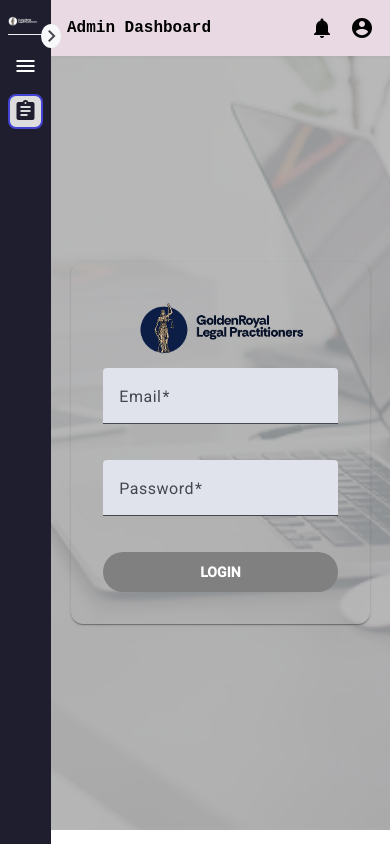
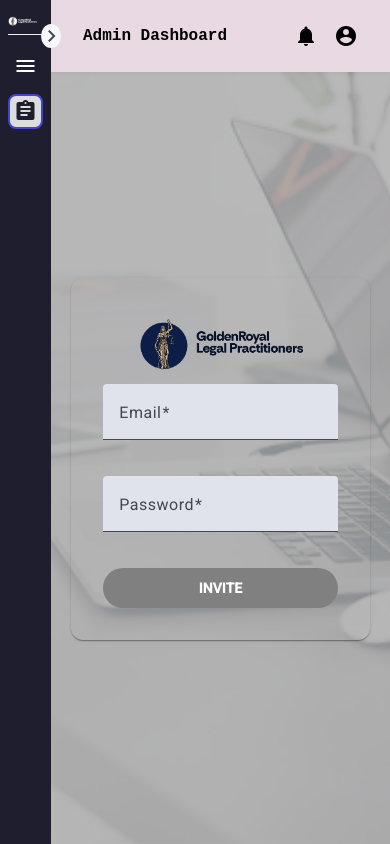
Before and after one commit to saMreact1/Golden-Royal, an Angular app: page /admin/invite in a window 390 px wide. Built offline with nearby package versions, Linux system fonts and the light colour scheme; a web font is replaced by a local one.

Commit message:
Invite user page

```diff
--- a/src/app/pages/admin/admin.scss
+++ b/src/app/pages/admin/admin.scss
@@ -154,7 +154,7 @@
             z-index: 0;
 
             @media (max-width: 480px) {
-                padding: 1rem;
+                // padding: 1rem;
             }
 
             span {
--- a/src/app/pages/admin/invite/invite.html
+++ b/src/app/pages/admin/invite/invite.html
@@ -5,7 +5,7 @@
                 <img src="../../../../assets/images/logo.png" alt="">
             </mat-card-title>
 
-            <form [formGroup]="loginForm" (ngSubmit)="onSubmit()">
+            <form [formGroup]="inviteForm" (ngSubmit)="onSubmit()">
                 <mat-form-field appearance="fill">
                     <mat-label>Email</mat-label>
                     <input type="email" formControlName="email" matInput required>
@@ -16,7 +16,7 @@
                     <input type="text" formControlName="password" matInput required>
                 </mat-form-field>
 
-                <button mat-button [disabled]="loginForm.invalid">LOGIN</button>
+                <button mat-button [disabled]="inviteForm.invalid">INVITE</button>
             </form>
         </mat-card>
     </div>
--- a/src/app/pages/admin/invite/invite.scss
+++ b/src/app/pages/admin/invite/invite.scss
@@ -4,6 +4,10 @@
     background-position: center;
     height: calc(100vh - 70px);
     overflow: hidden;
+
+    @media (max-width: 480) {
+        height: calc(100vh - 50px);
+    }
 
     .form-box {
         width: 100%;
--- a/src/app/pages/admin/invite/invite.ts
+++ b/src/app/pages/admin/invite/invite.ts
@@ -9,21 +9,19 @@ import { MatSnackBar } from '@angular/material/snack-bar';
   styleUrl: './invite.scss',
 })
 export class Invite {
-  loginForm: FormGroup;
+  inviteForm: FormGroup;
 
     constructor(
       private fb: FormBuilder,
       private snack: MatSnackBar
     ) {
-      this.loginForm = this.fb.group({
+      this.inviteForm = this.fb.group({
         email: ['', Validators.required],
         password: ['', Validators.required]
       })
     }
 
     onSubmit() {
-      console.log('Login form submitted');
-
-      this.snack.open('Login form submitted', 'Close', { duration: 3000 });
+      this.snack.open('Invitation form submitted', 'Close', { duration: 3000 });
     }
 }
--- a/src/app/pages/admin/manage-blog/manage-blog.scss
+++ b/src/app/pages/admin/manage-blog/manage-blog.scss
@@ -20,6 +20,10 @@
         h3 {
             font-size: 2rem;
             font-weight: 700;
+
+            @media (max-width: 480px) {
+                font-size: 1.5rem;
+            }
         }
 
         button {
@@ -27,6 +31,10 @@
             font-weight: 600;
             color: #fff;
             font-size: 18px;
+
+            @media (max-width: 480px) {
+                font-size: 16px;
+            }
         }
     }
 
```
